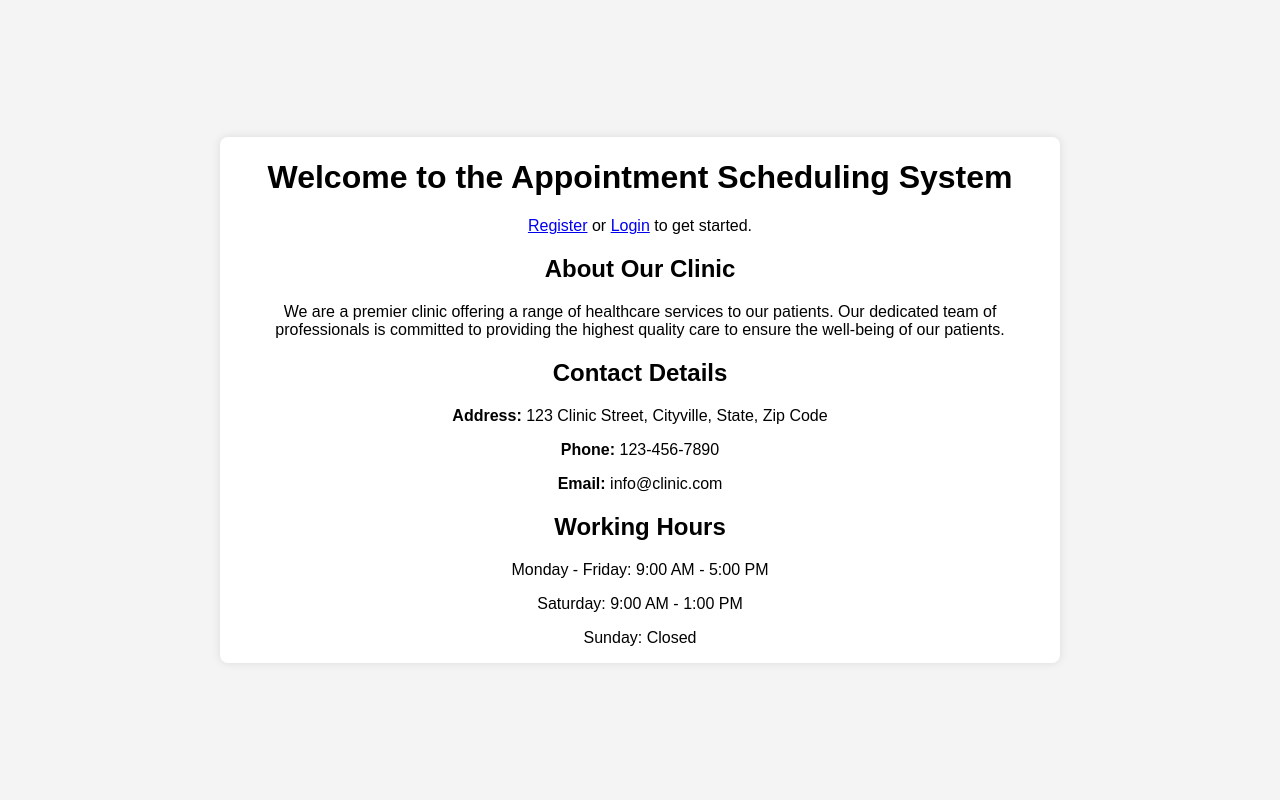
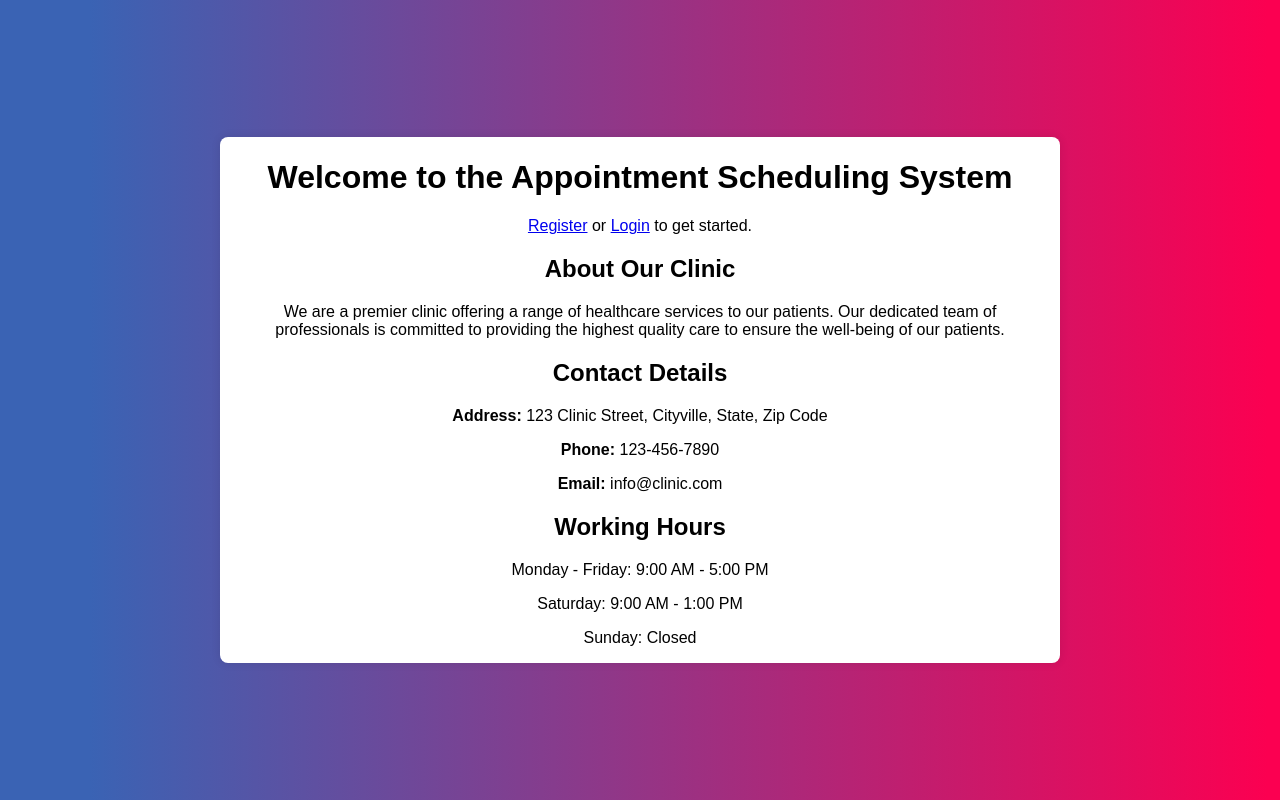
Before and after one commit to lavuchandu169/Appointment-scheduling-system-for-a-clinic, a Flask app: page / in a window 1280 px wide. Run offline with Flask 3, Linux system fonts and the light colour scheme.

Commit message:
Pending changes exported from your codespace

```diff
--- a/static/css/styles.css
+++ b/static/css/styles.css
@@ -7,8 +7,10 @@ body {
     align-items: center; /* Center items vertically */
     justify-content: center; /* Center items horizontally */
     height: 100vh; /* Set height to full viewport height */
-    background-color: #f4f4f4; /* Set background color */
+    background-color: #121010; /* Set background color */
     text-align: center;
+    background: rgb(58,99,180);
+background: linear-gradient(90deg, rgba(58,99,180,1) 7%, rgba(251,0,81,1) 99%);
 }
 
 /* Container styles */
```
